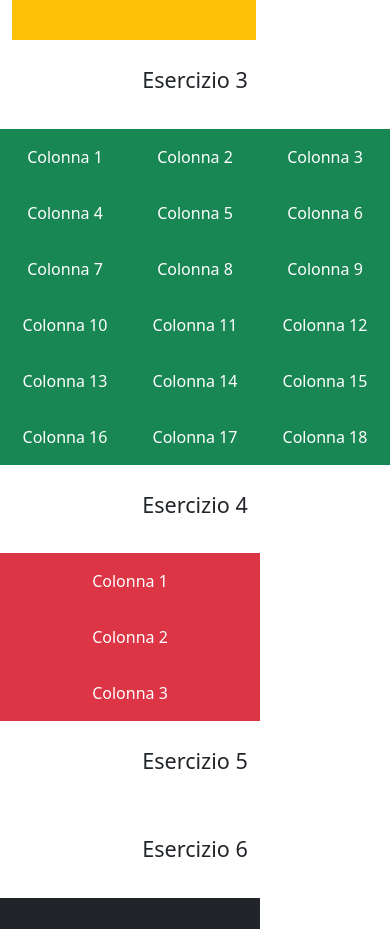
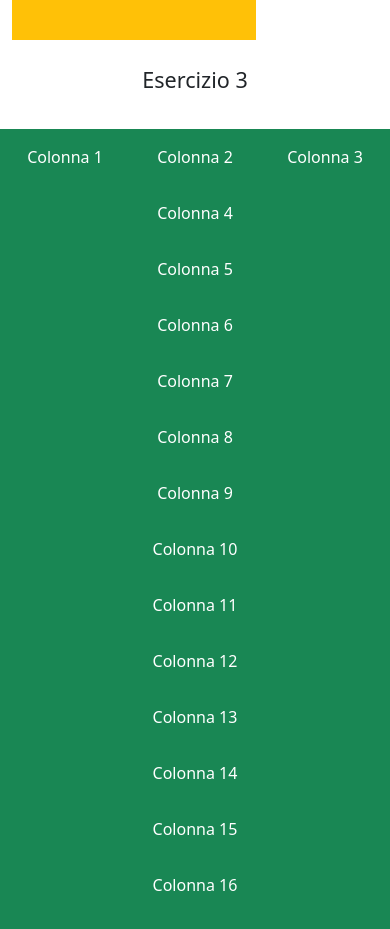
Before and after one commit to Mat-123/U2-W2-D1-Test, a plain HTML site: page index.html in a window 390 px wide. Shown: the part 900-1829 px from the top of the page. Drawn offline with nearby package versions, Linux system fonts and the light colour scheme.

Commit message:
esercizio 3

```diff
--- a/index.html
+++ b/index.html
@@ -45,39 +45,39 @@
       <div class="text-center"><h2 class="fs-4 lh-base py-4">Esercizio 3</h2></div>
       <div class="container text-center w-100">
         <div class="row">
-          <div class="col col-4 bg-success text-white p-3 col-sm-2">Colonna 1</div>
-          <div class="col col-4 bg-success text-white p-3 col-sm-2">Colonna 2</div>
-          <div class="col col-4 bg-success text-white p-3 col-sm-2">Colonna 3</div>
+          <div class="bg-success text-white p-3 col">Colonna 1</div>
+          <div class="bg-success text-white p-3 col">Colonna 2</div>
+          <div class="bg-success text-white p-3 col">Colonna 3</div>
         </div>
 
         <div class="row">
-          <div class="col col-4 bg-success text-white p-3 col-sm-2">Colonna 4</div>
-          <div class="col col-4 bg-success text-white p-3 col-sm-2">Colonna 5</div>
-          <div class="col col-4 bg-success text-white p-3 col-sm-2">Colonna 6</div>
+          <div class="bg-success text-white p-3 col-sm-4">Colonna 4</div>
+          <div class="bg-success text-white p-3 col-sm-4">Colonna 5</div>
+          <div class="bg-success text-white p-3 col-sm-4">Colonna 6</div>
         </div>
 
         <div class="row">
-          <div class="col col-4 bg-success text-white p-3">Colonna 7</div>
-          <div class="col col-4 bg-success text-white p-3">Colonna 8</div>
-          <div class="col col-4 bg-success text-white p-3">Colonna 9</div>
+          <div class="bg-success text-white p-3 col-md-4">Colonna 7</div>
+          <div class="bg-success text-white p-3 col-md-4">Colonna 8</div>
+          <div class="bg-success text-white p-3 col-md-4">Colonna 9</div>
         </div>
 
         <div class="row">
-          <div class="col col-4 bg-success text-white p-3">Colonna 10</div>
-          <div class="col col-4 bg-success text-white p-3">Colonna 11</div>
-          <div class="col col-4 bg-success text-white p-3">Colonna 12</div>
+          <div class="bg-success text-white p-3 col-lg-4">Colonna 10</div>
+          <div class="bg-success text-white p-3 col-lg-4">Colonna 11</div>
+          <div class="bg-success text-white p-3 col-lg-4">Colonna 12</div>
         </div>
 
         <div class="row">
-          <div class="col col-4 bg-success text-white p-3">Colonna 13</div>
-          <div class="col col-4 bg-success text-white p-3">Colonna 14</div>
-          <div class="col col-4 bg-success text-white p-3">Colonna 15</div>
+          <div class="bg-success text-white p-3 col-xl-4">Colonna 13</div>
+          <div class="bg-success text-white p-3 col-xl-4">Colonna 14</div>
+          <div class="bg-success text-white p-3 col-xl-4">Colonna 15</div>
         </div>
 
         <div class="row">
-          <div class="col col-4 bg-success text-white p-3">Colonna 16</div>
-          <div class="col col-4 bg-success text-white p-3">Colonna 17</div>
-          <div class="col col-4 bg-success text-white p-3">Colonna 18</div>
+          <div class="bg-success text-white p-3 col-xxl-4">Colonna 16</div>
+          <div class="bg-success text-white p-3 col-xxl-4">Colonna 17</div>
+          <div class="bg-success text-white p-3 col-xxl-4">Colonna 18</div>
         </div>
       </div>
     </div>
```
